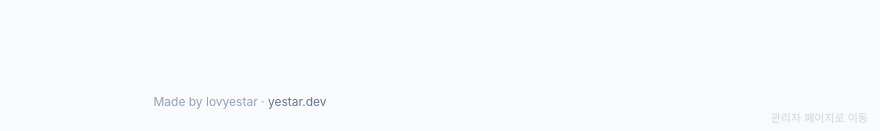
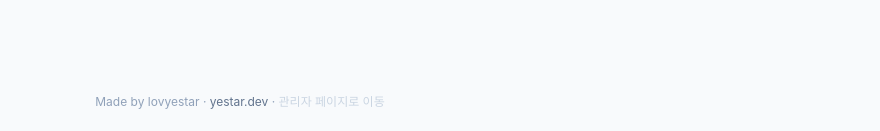
Before and after one commit to lovyestar/wordtest-master, a React (Vite) app: page / in a window 1280 px wide. Shown: the part 666-797 px from the top of the page, without its empty margins (400-1280 px from the left). Built offline with nearby package versions, Linux system fonts and the light colour scheme; no server answers; a web font is replaced by a local one.

Commit message:
Fold admin login link into the footer next to yestar.dev

```diff
--- a/src/components/layout/AppShell.tsx
+++ b/src/components/layout/AppShell.tsx
@@ -69,12 +69,7 @@ export default function AppShell() {
         <div className="flex-1">
           <Outlet />
         </div>
-        <Footer />
-        <div className="pb-2 text-right">
-          <Link to="/teacher/login" className="text-[11px] text-slate-300 hover:text-slate-500">
-            관리자 페이지로 이동
-          </Link>
-        </div>
+        <Footer showAdminLink />
       </main>
 
       <nav className="fixed inset-x-0 bottom-0 z-20 flex border-t border-slate-200 bg-white/95 backdrop-blur md:hidden">
--- a/src/components/layout/Footer.tsx
+++ b/src/components/layout/Footer.tsx
@@ -1,4 +1,4 @@
-export default function Footer() {
+export default function Footer({ showAdminLink = false }: { showAdminLink?: boolean }) {
   return (
     <footer className="py-6 text-center text-xs text-slate-400">
       Made by lovyestar ·{' '}
@@ -10,6 +10,14 @@ export default function Footer() {
       >
         yestar.dev
       </a>
+      {showAdminLink && (
+        <>
+          {' · '}
+          <a href="/teacher/login" className="text-slate-300 hover:text-slate-500">
+            관리자 페이지로 이동
+          </a>
+        </>
+      )}
     </footer>
   )
 }
--- a/src/pages/LandingPage.tsx
+++ b/src/pages/LandingPage.tsx
@@ -42,15 +42,8 @@ export default function LandingPage() {
 
       {error && <p className="mt-4 text-sm text-red-600">{error}</p>}
 
-      <a
-        href="/teacher/login"
-        className="fixed bottom-2 right-3 text-[11px] text-slate-300 hover:text-slate-500"
-      >
-        관리자 페이지로 이동
-      </a>
-
       <div className="absolute bottom-0 left-0 right-0">
-        <Footer />
+        <Footer showAdminLink />
       </div>
     </div>
   )
```
